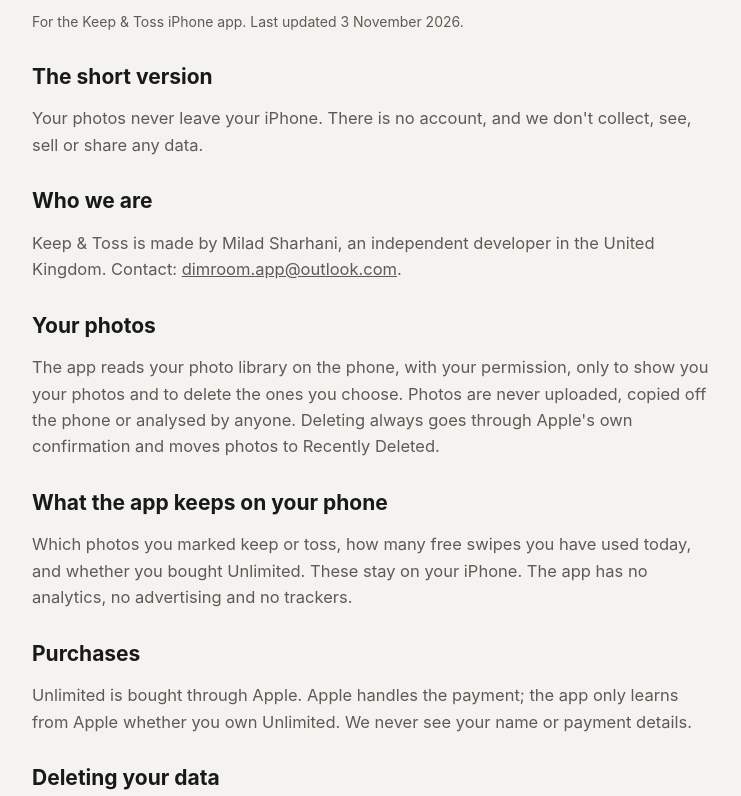
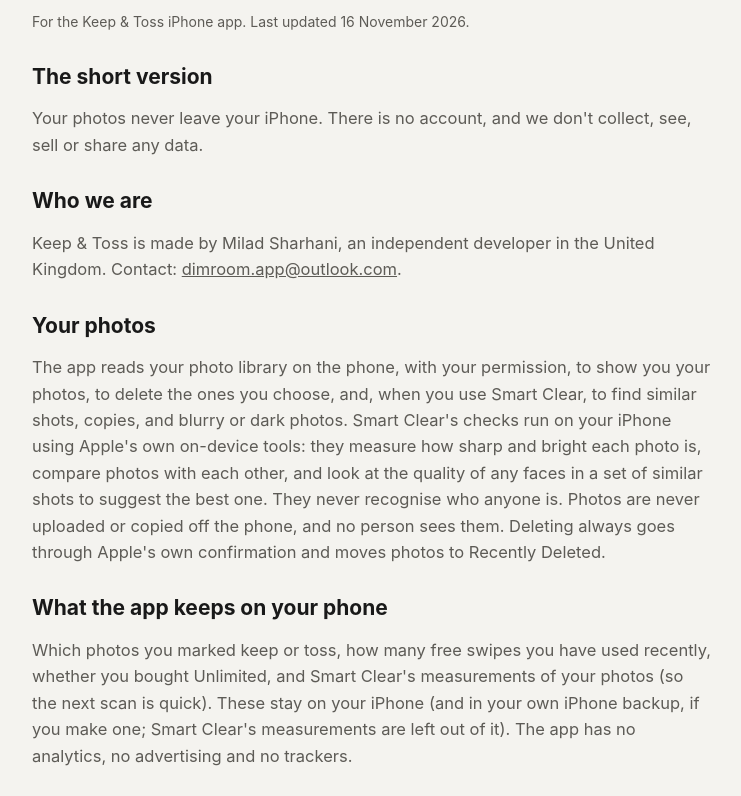
Before and after one commit to xApriCatex/keepandtoss, a plain HTML site: page privacy.html in a window 1280 px wide. Shown: the part 130-926 px from the top of the page, without its empty margins (268-1009 px from the left). Drawn offline with Linux system fonts and the light colour scheme.

Commit message:
Auto-save 2026-11-16 00:19
Committed automatically at the end of a Claude Code turn.

```diff
--- a/privacy.html
+++ b/privacy.html
@@ -21,7 +21,7 @@ p, li { color: var(--soft); } .updated { font-size: 14px; }
 <div class="wrap">
   <a class="brand" href="./">&larr; Keep &amp; Toss</a>
   <h1>Privacy policy</h1>
-  <p class="updated">For the Keep &amp; Toss iPhone app. Last updated 3 November 2026.</p>
+  <p class="updated">For the Keep &amp; Toss iPhone app. Last updated 16 November 2026.</p>
 
   <h2>The short version</h2>
   <p>Your photos never leave your iPhone. There is no account, and we don't collect, see, sell or share any data.</p>
@@ -30,16 +30,16 @@ p, li { color: var(--soft); } .updated { font-size: 14px; }
   <p>Keep &amp; Toss is made by Milad Sharhani, an independent developer in the United Kingdom. Contact: <a href="mailto:dimroom.app@outlook.com">dimroom.app@outlook.com</a>.</p>
 
   <h2>Your photos</h2>
-  <p>The app reads your photo library on the phone, with your permission, only to show you your photos and to delete the ones you choose. Photos are never uploaded, copied off the phone or analysed by anyone. Deleting always goes through Apple's own confirmation and moves photos to Recently Deleted.</p>
+  <p>The app reads your photo library on the phone, with your permission, to show you your photos, to delete the ones you choose, and, when you use Smart Clear, to find similar shots, copies, and blurry or dark photos. Smart Clear's checks run on your iPhone using Apple's own on-device tools: they measure how sharp and bright each photo is, compare photos with each other, and look at the quality of any faces in a set of similar shots to suggest the best one. They never recognise who anyone is. Photos are never uploaded or copied off the phone, and no person sees them. Deleting always goes through Apple's own confirmation and moves photos to Recently Deleted.</p>
 
   <h2>What the app keeps on your phone</h2>
-  <p>Which photos you marked keep or toss, how many free swipes you have used today, and whether you bought Unlimited. These stay on your iPhone. The app has no analytics, no advertising and no trackers.</p>
+  <p>Which photos you marked keep or toss, how many free swipes you have used recently, whether you bought Unlimited, and Smart Clear's measurements of your photos (so the next scan is quick). These stay on your iPhone (and in your own iPhone backup, if you make one; Smart Clear's measurements are left out of it). The app has no analytics, no advertising and no trackers.</p>
 
   <h2>Purchases</h2>
   <p>Unlimited is bought through Apple. Apple handles the payment; the app only learns from Apple whether you own Unlimited. We never see your name or payment details.</p>
 
   <h2>Deleting your data</h2>
-  <p>Use Start over in Settings, or delete the app. Because nothing is stored with us, there is nothing else to delete.</p>
+  <p>Start over in Settings forgets your keep and toss choices. Deleting the app removes what it kept, Smart Clear's measurements included, except two small notes iOS keeps in the phone's keychain so a reinstall does not lose them: whether you bought Unlimited, and your recent free-swipe counts. Neither contains anything about your photos. Because nothing is stored with us, there is nothing else to delete.</p>
 
   <h2>Children</h2>
   <p>Keep &amp; Toss collects no data from anyone, including children.</p>
```
